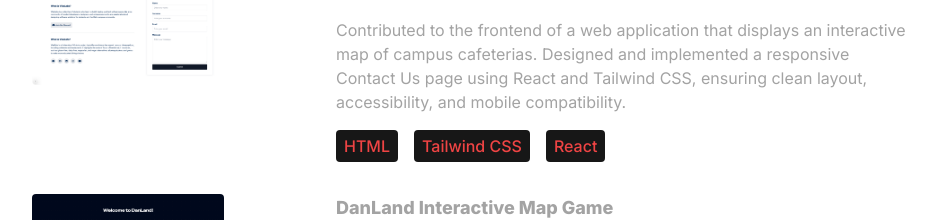
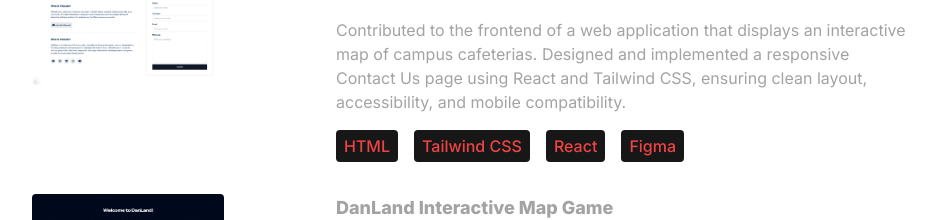
Before and after one commit to DanyaHumeniuk/my-portfolio, a React (Vite) app: page / in a window 1280 px wide. Shown: the part 2682-2902 px from the top of the page, without its empty margins (168-1104 px from the left). Built offline with nearby package versions, Linux system fonts and the light colour scheme.

Commit message:
Minor adjustmemt

```diff
--- a/src/constants/index.js
+++ b/src/constants/index.js
@@ -23,7 +23,7 @@ export const PROJECTS = [
     image: project1,
     description:
       "Contributed to the frontend of a web application that displays an interactive map of campus cafeterias. Designed and implemented a responsive Contact Us page using React and Tailwind CSS, ensuring clean layout, accessibility, and mobile compatibility.",
-    technologies: ["HTML", "Tailwind CSS", "React"],
+    technologies: ["HTML", "Tailwind CSS", "React", "Figma"],
   },
   {
     title: "DanLand Interactive Map Game",
@@ -37,7 +37,7 @@ export const PROJECTS = [
     image: freelance,
     description: "Designed and developed a responsive landing page for a holistic healing practitioner, focused on promoting theta healing services and client engagement. Built with React and Tailwind CSS, the site features smooth scroll navigation, animated content transitions, and a custom contact section. Prioritized performance, accessibility, and mobile optimization. Integrated modern UX patterns and subtle visual effects to create a warm, professional user experience.",
     link: "https://www.olhavityuk.com",
-    technologies: ["HTML", "Tailwind CSS", "React", "Framer Motion"],
+    technologies: ["HTML", "Tailwind CSS", "React", "Figma","Framer Motion"],
   }
 ];
 
```
